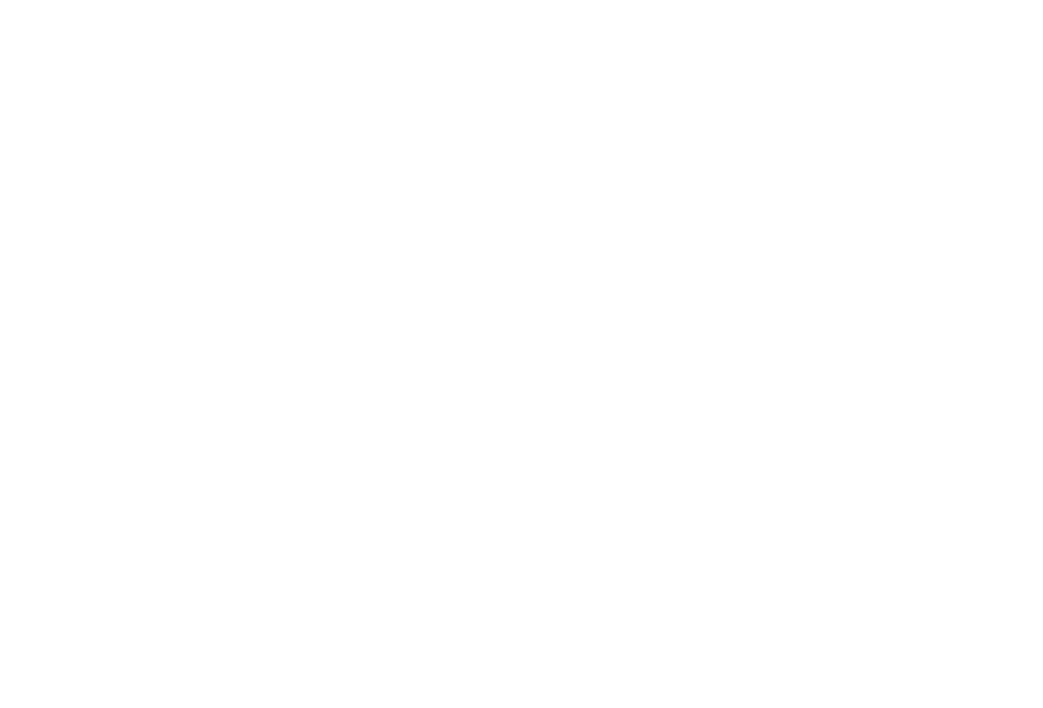
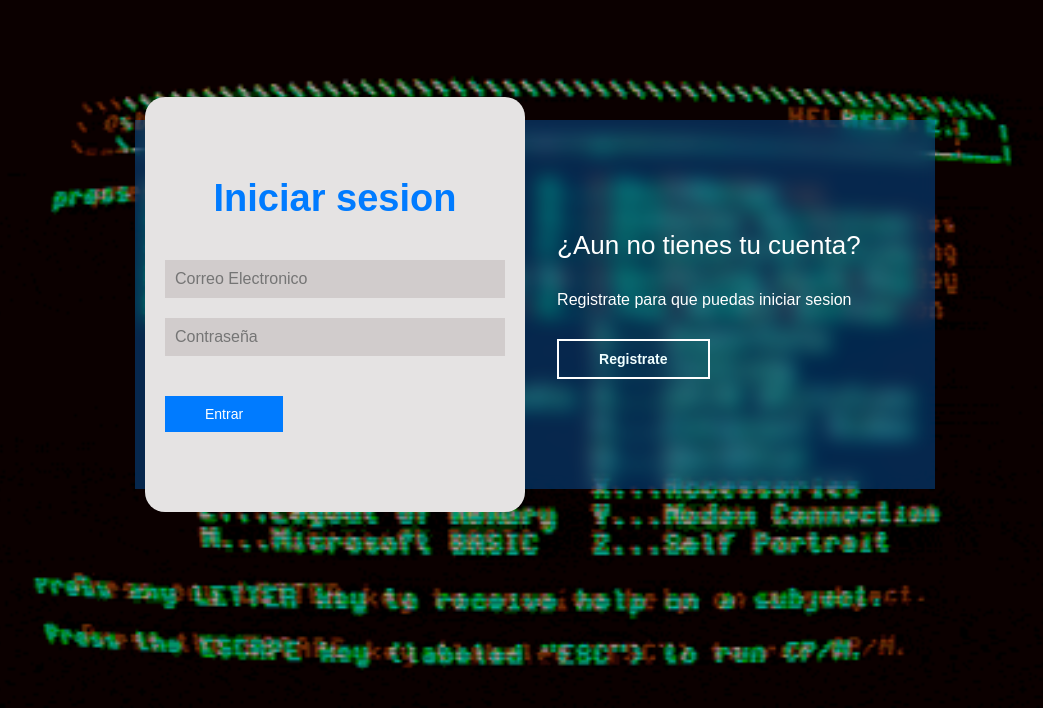
Before and after one commit to IsaacMasisV/Galeria-de-imagenes, a plain HTML site: page index.html in a window 1280 px wide. Shown: the whole page, without its empty margins (105-1148 px from the left). Drawn offline with nearby package versions, Linux system fonts and the light colour scheme.

Commit message:
progreso del lunes

```diff
--- a/index.css
+++ b/index.css
@@ -0,0 +1,195 @@
+*{
+margin: 0;
+padding: 0;
+box-sizing: border-box;
+text-decoration: none;
+font-family: Arial, Helvetica, sans-serif;
+
+}
+
+
+body{
+    background-image: url(./img/EHil.gif);
+    background-size: cover;
+    background-repeat: no-repeat;
+    background-position: center;
+    background-attachment: fixed;
+}
+
+main{
+width: 100%;
+padding: 20px;
+margin: auto;
+margin-top: 100px;
+
+}
+
+.contenedor__todo{
+width: 100%;
+max-width: 800px;
+margin: auto;
+position: relative;
+
+}
+
+
+.caja__trasera{
+width: 100%;
+padding: 10px 20px;
+display: flex;
+justify-content: center;
+backdrop-filter: blur(10px);
+background-color: rgba(0, 128, 255, 0.3);
+
+}
+.caja__trasera div{
+margin: 100px 40px;
+color: white;
+transition: all 500ms
+
+}
+
+.caja__trasera div p,
+.caja__trasera div button{
+margin-top: 30px;
+}
+.caja__trasera div h3{
+font-weight: 400;
+font-size: 26px;
+}
+.caja__trasera button{
+padding: 10px 40px;
+border: 2px solid white;
+background: transparent;
+font-size: 14px;
+font-weight: 600;
+cursor: pointer;
+color: azure;
+outline: none;
+transition: all 300ms;
+}
+
+.caja__trasera button:hover{
+background: white;
+color: aqua;
+
+}
+/*formularios*/
+.Contenedor_Login_Register{
+display: flex;
+align-items: center;
+width: 100%;
+max-width: 380px;
+position: relative;
+top: -185px;
+left: 10px;
+
+}
+
+.Contenedor_Login_Register form{
+width: 100%;
+padding: 80px 20px;
+background: rgb(229, 227, 227);
+position:absolute;
+border-radius: 20px;
+}
+
+
+.Contenedor_Login_Register form h2{
+font-size: 38px;
+text-align: center;
+margin-bottom: 20px;
+color: rgb(0, 123, 255);
+}
+
+.Contenedor_Login_Register form input{
+width: 100%;
+margin-top: 20px;
+padding: 10px;
+border: none;
+background: rgb(209, 204, 204);
+font-size: 16px;
+outline: none;
+}
+
+
+
+
+
+.Contenedor_Login_Register form button{
+padding: 10px 40px;
+margin-top: 40px;
+border: none;
+font-size: 14px;
+background: rgb(0, 123, 255);
+color: white;
+cursor: pointer;
+outline: none;
+}
+
+.formulario__login{
+opacity: 1;
+display: block;
+}
+
+.formulario__Registro{
+display: none;
+
+
+
+
+
+
+}
+
+
+
+
+
+
+
+
+
+
+
+
+
+
+
+
+
+
+
+
+
+
+
+
+
+
+
+
+
+
+
+
+
+
+.Camara{
+
+
+}
+
+.Capturas{
+
+
+}
+
+.Descargas{
+
+}
+
+
+.whatsapp{
+
+}
--- a/index.html
+++ b/index.html
@@ -5,14 +5,97 @@
     <meta name="viewport" content="width=device-width, initial-scale=1.0">
     <title>Document</title>
     <link rel="stylesheet" href="./index.css">
-
+    <link href='https://unpkg.com/boxicons@2.1.4/css/boxicons.min.css' rel='stylesheet'>
 </head>
 <body>
+
+<main>
+    <div class="contenedor__todo">
+
+        <div class="caja__trasera">
+
+            <div class="caja__traseraLogin">
+
+                <h3>¿Ya tienes tu cuenta?</h3>
+                <p>Iniciar sesion para entrar en la pagina</p>
+                <button id="btn_IniciarSesion">Iniciar sesion</button>
+            </div>
+            <div class="caja__traseraRegistrar">
+                <h3>¿Aun no tienes tu cuenta?</h3>
+                <p>Registrate para que puedas iniciar sesion</p>
+                <button id="btn_Registrarse">Registrate</button>
+            </div>
+        </div>
+            <!-- formulario login y Registro -->
+<div class="Contenedor_Login_Register">
+    <!--login-->
+<form action="" class="formulario__login">
+    <h2>Iniciar sesion</h2>
+    <input type="text" placeholder="Correo Electronico">
+    <input type="password" placeholder="Contraseña">
+    <button>Entrar</button>
+</form>
+
+<!-- formulario Registro -->
+    <form action="" class="formulario__Registro">
+<h2>Registrarse</h2>
+<input type="text" placeholder="Nombre Completo">
+<input type="text" placeholder="Correo Electronico">
+<input type="text" placeholder="Usuario">
+<input type="text" placeholder="Contraseña">
+<button>Registrarse</button>
+    </form>
+</div>
+
+    </div>
+
+</main>
 
 
 
 
 
+
+
+
+
+<section class="login/reg">
+
+
+
+</section>
+
+
+<section class="Camara">
+    <div>
+Camara
+
+
+    </div>
+</section>
+
+
+<section class="Capturas">
+    <div>
+Capturas
+
+    </div>
+</section>
+
+<section class="Descargas">
+    <div>
+Descargas
+
+    </div>
+</section>
+
+
+<section class="whatsapp">
+    <div>
+whatsapp
+
+    </div>
+</section>
 
 
 
```
Also changed, not shown: img/3Qb4.gif (added), img/EHil.gif (added), img/WiCJ.gif (added), 1 other file.
